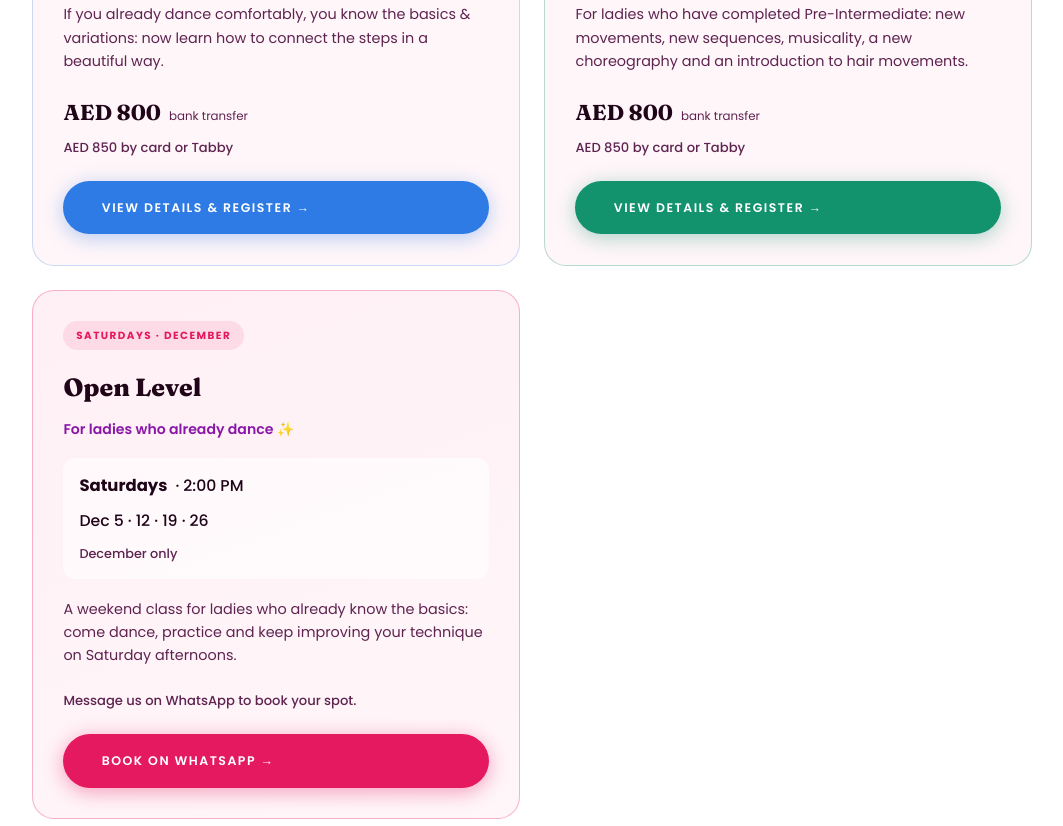
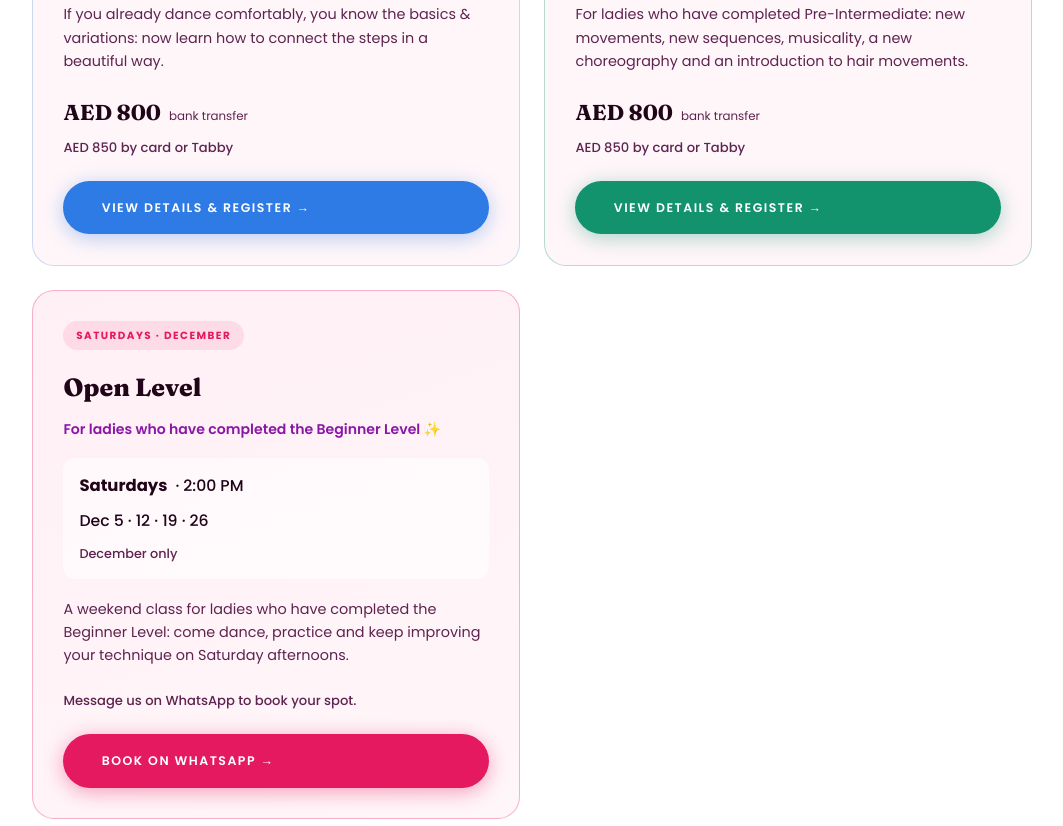
Before and after one commit to JijiDance/jijidance-beginner, a plain HTML site: page schedule/december-january/index.html in a window 1280 px wide. Shown: the part 1971-2797 px from the top of the page, without its empty margins (108-1171 px from the left). Drawn offline with Linux system fonts and the light colour scheme.

Commit message:
Open Level: for ladies who have completed the Beginner Level
Co-Authored-By: Claude Opus 5.5 <noreply@anthropic.com>

```diff
--- a/schedule/december-january/index.html
+++ b/schedule/december-january/index.html
@@ -293,7 +293,7 @@ body.ar .btn-wa{font-family:'Tajawal',sans-serif;letter-spacing:normal;text-tran
       <a href="#open-level" class="panel-card panel-card-link">
         <span class="panel-tag" data-i18n="panelOpenTag">Saturdays · 2:00 PM</span>
         <h3 data-i18n="panelOpenTitle">✨ Open Level</h3>
-        <p data-i18n="panelOpenText">For ladies who already dance · Dec 5 - Dec 26</p>
+        <p data-i18n="panelOpenText">For ladies who completed the Beginner Level · Dec 5 - Dec 26</p>
       </a>
       <div class="panel-cta">
         <p data-i18n="panelCtaText">📅 See exactly which days each class runs</p>
@@ -381,13 +381,13 @@ body.ar .btn-wa{font-family:'Tajawal',sans-serif;letter-spacing:normal;text-tran
       <div class="level-card open-lvl" id="open-level">
         <span class="level-badge" data-i18n="openBadge">Saturdays · December</span>
         <h3 data-i18n="openTitle">Open Level</h3>
-        <p class="level-tagline" data-i18n="openTagline">For ladies who already dance ✨</p>
+        <p class="level-tagline" data-i18n="openTagline">For ladies who have completed the Beginner Level ✨</p>
         <div class="level-meta">
           <div class="level-meta-row"><b data-i18n="openDays">Saturdays</b> <span data-i18n="openTime">· 2:00 PM</span></div>
           <div class="level-meta-row" data-i18n="openDates">Dec 5 · 12 · 19 · 26</div>
           <div class="level-meta-note" data-i18n="openNote">December only</div>
         </div>
-        <p class="level-desc" data-i18n="openDesc">A weekend class for ladies who already know the basics: come dance, practice and keep improving your technique on Saturday afternoons.</p>
+        <p class="level-desc" data-i18n="openDesc">A weekend class for ladies who have completed the Beginner Level: come dance, practice and keep improving your technique on Saturday afternoons.</p>
         <p class="level-price-alt" data-i18n="openBook">Message us on WhatsApp to book your spot.</p>
         <a href="https://wa.me/971567750994?text=Hi%20Jiji%2C%20I%27d%20like%20to%20book%20the%20Open%20Level%20class%20on%20Saturday%20at%202%20PM." class="btn btn-teal" target="_blank" rel="noopener" data-i18n="openBtn">Book on WhatsApp →</a>
       </div>
@@ -457,7 +457,7 @@ const dict = {
   panel2Title:{en:"🌙 Evening Courses",ar:"🌙 الدورات المسائية"},
   panelOpenTag:{en:"Saturdays · 2:00 PM",ar:"أيام السبت · 2:00 ظهرًا"},
   panelOpenTitle:{en:"✨ Open Level",ar:"✨ المستوى المفتوح"},
-  panelOpenText:{en:"For ladies who already dance · Dec 5 - Dec 26",ar:"للراقصات اللواتي يعرفن الأساسيات · 5 - 26 ديسمبر"},
+  panelOpenText:{en:"For ladies who completed the Beginner Level · Dec 5 - Dec 26",ar:"للسيدات اللواتي أنهين مستوى المبتدئات · 5 - 26 ديسمبر"},
   panel2Text:{en:"Beginner · Pre-Intermediate 1 &amp; 2 · Intermediate · Dec 7 - Feb 4",ar:"مبتدئات · ما قبل المتوسط 1 و2 · متوسط · 7 ديسمبر - 4 فبراير"},
   panelCtaText:{en:"📅 See exactly which days each class runs",ar:"📅 شاهدي بالضبط أيام كل حصة"},
   panelCtaBtn:{en:"View Calendar →",ar:"شاهدي التقويم ←"},
@@ -497,12 +497,12 @@ const dict = {
   level5Desc:{en:"For ladies who have completed Pre-Intermediate: new movements, new sequences, musicality, a new choreography and an introduction to hair movements.",ar:"للسيدات اللواتي أنهين مستوى ما قبل المتوسط: حركات جديدة، وتسلسلات جديدة، وإحساس بالموسيقى، وكوريغرافيا جديدة، ومقدمة في حركات الشعر."},
   openBadge:{en:"Saturdays · December",ar:"أيام السبت · ديسمبر"},
   openTitle:{en:"Open Level",ar:"المستوى المفتوح"},
-  openTagline:{en:"For ladies who already dance ✨",ar:"للسيدات اللواتي يرقصن بالفعل ✨"},
+  openTagline:{en:"For ladies who have completed the Beginner Level ✨",ar:"للسيدات اللواتي أنهين مستوى المبتدئات ✨"},
   openDays:{en:"Saturdays",ar:"أيام السبت"},
   openTime:{en:"· 2:00 PM",ar:"· 2:00 ظهرًا"},
   openDates:{en:"Dec 5 · 12 · 19 · 26",ar:"5 · 12 · 19 · 26 ديسمبر"},
   openNote:{en:"December only",ar:"في ديسمبر فقط"},
-  openDesc:{en:"A weekend class for ladies who already know the basics: come dance, practice and keep improving your technique on Saturday afternoons.",ar:"حصة نهاية الأسبوع للسيدات اللواتي يعرفن الأساسيات: تعالي لترقصي وتتمرني وتطوري تقنيتكِ بعد ظهر كل سبت."},
+  openDesc:{en:"A weekend class for ladies who have completed the Beginner Level: come dance, practice and keep improving your technique on Saturday afternoons.",ar:"حصة نهاية الأسبوع للسيدات اللواتي أنهين مستوى المبتدئات: تعالي لترقصي وتتمرني وتطوري تقنيتكِ بعد ظهر كل سبت."},
   openBook:{en:"Message us on WhatsApp to book your spot.",ar:"راسلينا عبر واتساب لحجز مكانكِ."},
   openBtn:{en:"Book on WhatsApp →",ar:"احجزي عبر واتساب ←"},
   legendOpenTime:{en:"Saturdays · 2:00 PM · Dec 5 - Dec 26",ar:"السبت · 2:00 ظهرًا · 5 - 26 ديسمبر"},
```
